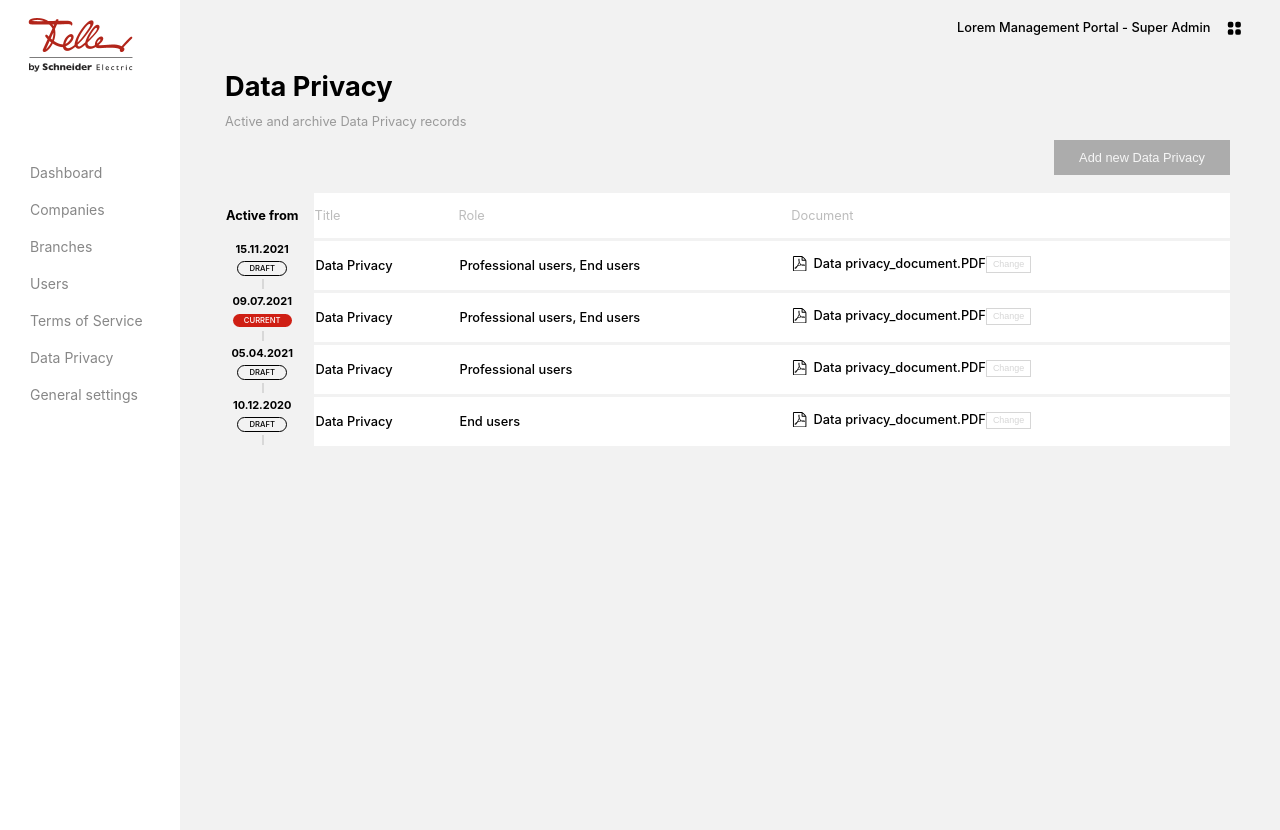
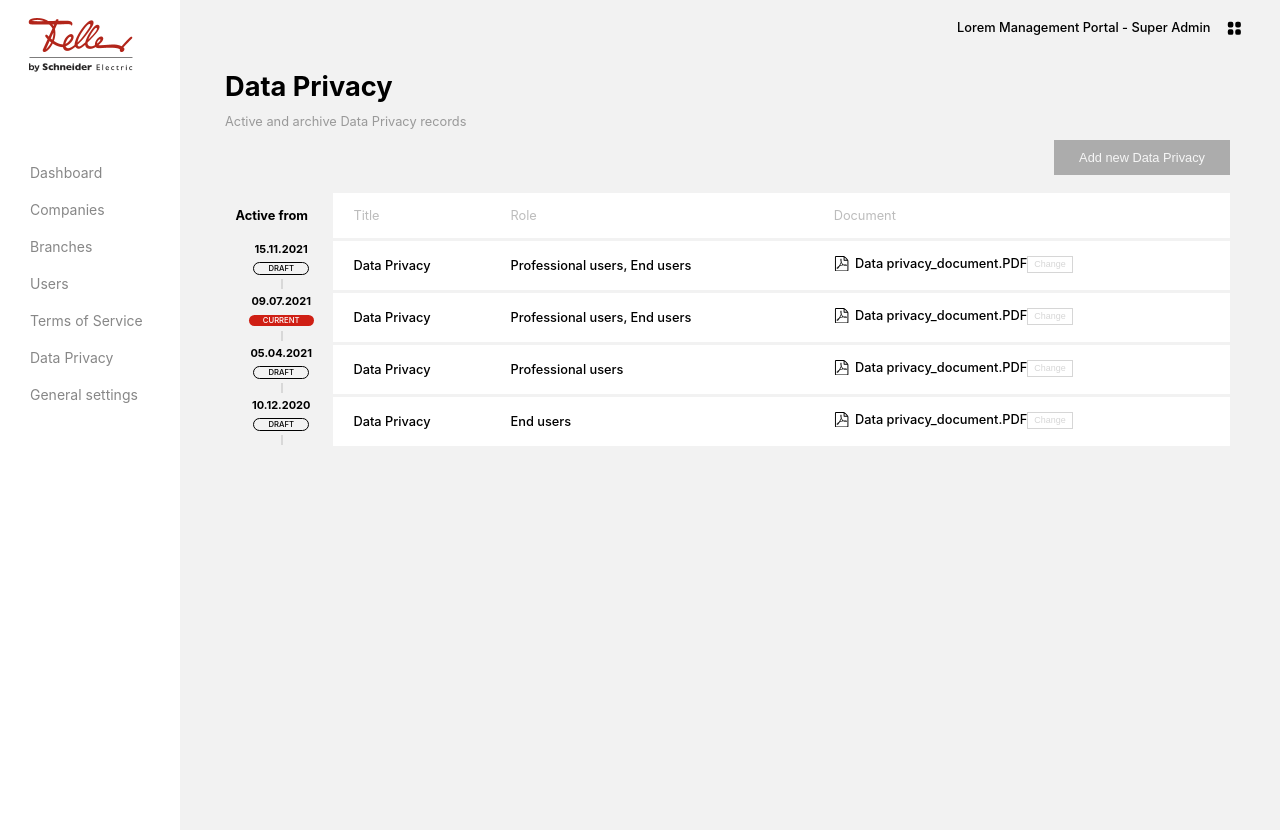
Before and after one commit to Lazar996F/mobx-react, a React (Create React App) app in the folder frontend/: page /privacy in a window 1280 px wide. Built offline with nearby package versions, Linux system fonts and the light colour scheme.

Commit message:
table cells left align

```diff
--- a/frontend/src/Components/PageTitle.js
+++ b/frontend/src/Components/PageTitle.js
@@ -4,6 +4,7 @@ const Title = styled.h1`
   font-size: 1.7em;
   margin-bottom: 0;
 `;
+
 const Subtitle = styled.h2`
   font-size: 0.8em;
   color: #808080c7;
--- a/frontend/src/Styled/Table.js
+++ b/frontend/src/Styled/Table.js
@@ -17,6 +17,7 @@ export const Table = styled.table`
     min-width: 8em;
     max-width: 8em;
     text-align: center;
+    padding: 0;
   }
 
   tr td:first-child {
@@ -36,7 +37,7 @@ export const HeaderRow = styled.tr`
 
 export const HeaderCell = styled.th`
   text-align: left;
-  padding: 15px 0px;
+  padding: 15px 20px;
   color: #80808087;
   font-size: 0.8em;
   font-weight: 400;
@@ -50,4 +51,5 @@ export const TableCell = styled.td`
   text-align: left;
   font-size: 0.8em;
   font-weight: 500;
+  padding-left: 20px;
 `;
--- a/frontend/src/Styled/TimelineNotification.js
+++ b/frontend/src/Styled/TimelineNotification.js
@@ -19,7 +19,7 @@ export const TextContent = styled.div`
   border: ${props => props["isDraft"] ? '1px solid black' : '0'};
   font-size: 0.6em;
   border-radius: 40px 40px 40px 40px;
-  padding: 2px 11px;
+  padding: 1px 14px;
   background-color: ${props => !props["isDraft"] && '#CF1F14'};
   color: ${props => !props["isDraft"] && '#ffff'};
 `;
```
